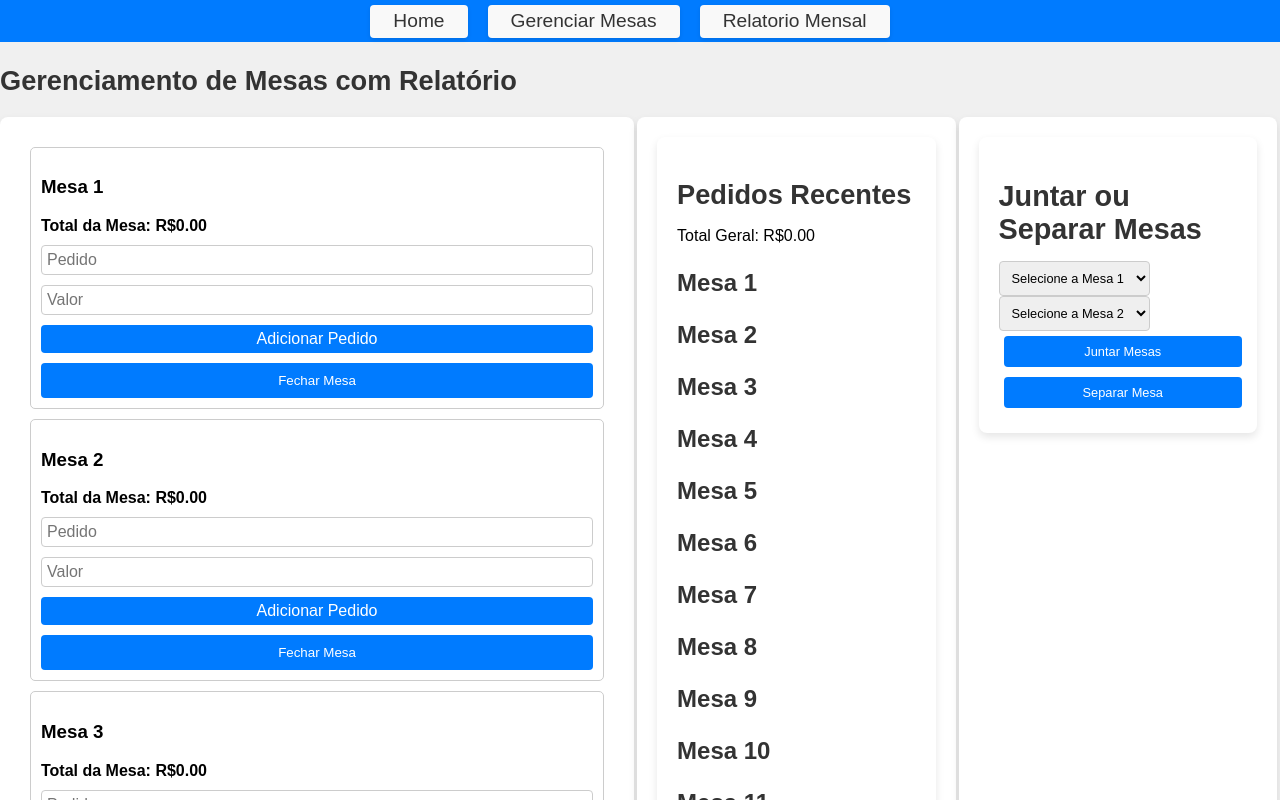
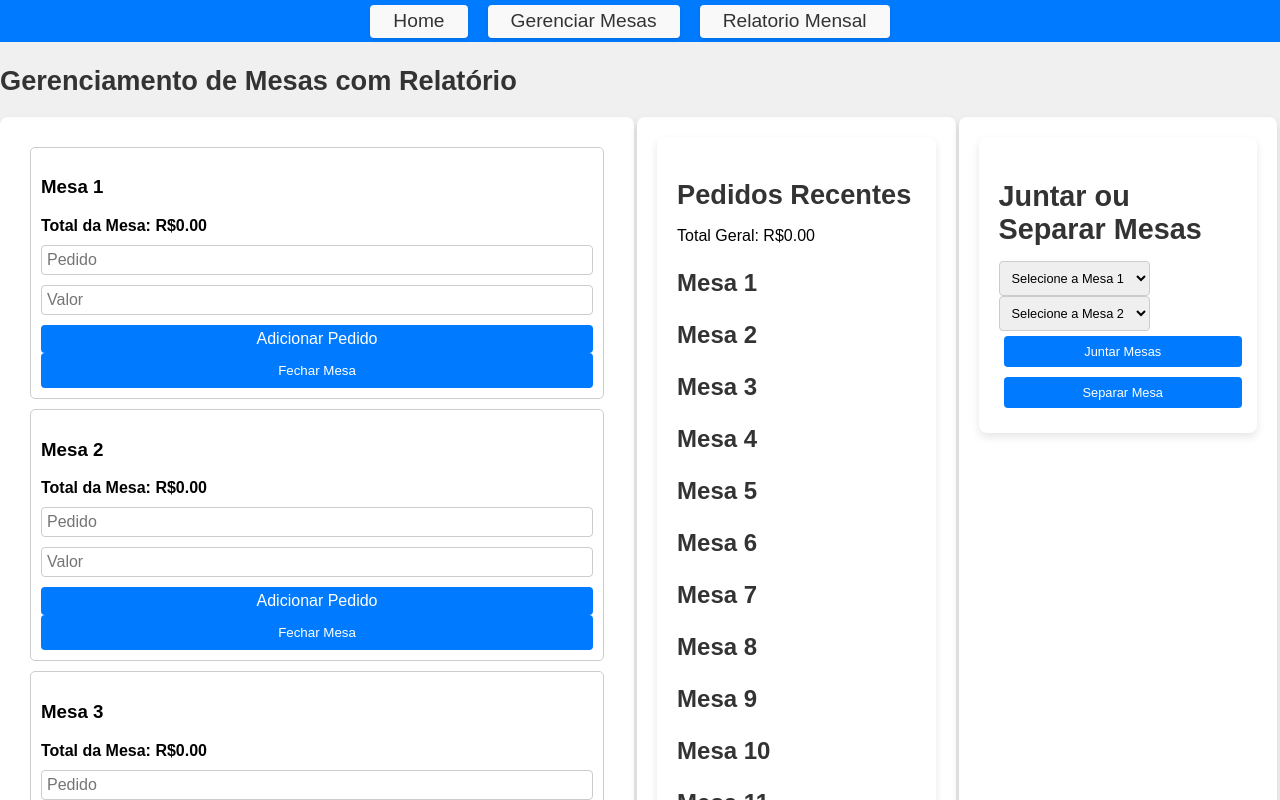
Before and after one commit to MateusProDev/sigpar, a React (Create React App) app in the folder my-app/: page /juntarmesasrelatorio in a window 1280 px wide. Shown: the top 800 px of the page. Built offline with nearby package versions, Linux system fonts and the light colour scheme; sample sign-in values are in the browser's storage.

Commit message:
projeto termindo ate o dashoards

```diff
--- a/my-app/src/components/GerenciamentoMesas.jsx
+++ b/my-app/src/components/GerenciamentoMesas.jsx
@@ -33,7 +33,10 @@ const GerenciamentoMesas = () => {
         mesa.id === mesaId ? { ...mesa, pedidos: [...mesa.pedidos, pedido] } : mesa
       )
     );
-    setHistoricoPedidos(prevHistorico => [...prevHistorico, pedido]);
+    setHistoricoPedidos(prevHistorico => [
+      ...prevHistorico,
+      { ...pedido, data: new Date().toISOString() }
+    ]);
   };
 
   const removerPedido = (mesaId, pedidoIndex) => {
@@ -52,7 +55,10 @@ const GerenciamentoMesas = () => {
       if (mesaIndex === -1) return prevMesas;
 
       const mesa = prevMesas[mesaIndex];
-      setHistoricoPedidos(prevHistorico => [...prevHistorico, ...mesa.pedidos]);
+      setHistoricoPedidos(prevHistorico => [
+        ...prevHistorico,
+        ...mesa.pedidos.map(pedido => ({ ...pedido, data: new Date().toISOString() }))
+      ]);
 
       const mesasAtualizadas = [...prevMesas];
       mesasAtualizadas[mesaIndex] = { ...mesa, pedidos: [] };
--- a/my-app/src/components/Mesa.jsx
+++ b/my-app/src/components/Mesa.jsx
@@ -1,5 +1,5 @@
 import React, { useState, useEffect } from 'react';
-import cardapio from './data/cardapio.json';  // Importe o JSON com os produtos do cardápio
+import cardapio from './data/cardapio.json';
 import '../index.css';
 
 const Mesa = ({ mesa, adicionarPedido, removerPedido, fecharMesa }) => {
@@ -36,6 +36,7 @@ const Mesa = ({ mesa, adicionarPedido, removerPedido, fecharMesa }) => {
 
   const handleFecharMesa = () => {
     if (window.confirm('Você tem certeza que deseja fechar a mesa?')) {
+      fecharMesa(mesa.id);
       setShowNotaFiscal(true);
     }
   };
@@ -102,17 +103,12 @@ const Mesa = ({ mesa, adicionarPedido, removerPedido, fecharMesa }) => {
         />
         <button onClick={handleAddPedido}>Adicionar Pedido</button>
       </div>
-      <div className="mesa-buttons">
-        <button onClick={handleFecharMesa}>Fechar Mesa</button>
-        {showNotaFiscal && (
-          <button onClick={handlePrintNotaFiscal}>Imprimir Nota Fiscal</button>
-        )}
-      </div>
+      <button className="fechar-mesa" onClick={handleFecharMesa}>Fechar Mesa</button>
 
       {showNotaFiscal && (
         <div id={`nota-fiscal-${mesa.id}`} className="nota-fiscal">
-          <h2>Nota Fiscal - Mesa {mesa.id}</h2>
-          <p><strong>Data e Hora:</strong> {getCurrentDateTime()}</p>
+          <h2>Nota Fiscal</h2>
+          <p>Mesa {mesa.id}</p>
           <ul>
             {mesa.pedidos.map((pedido, index) => (
               <li key={index}>
@@ -123,6 +119,8 @@ const Mesa = ({ mesa, adicionarPedido, removerPedido, fecharMesa }) => {
           <div className="total-mesa">
             <strong>Total da Mesa:</strong> R${calcularTotalMesa()}
           </div>
+          <p>Data: {getCurrentDateTime()}</p>
+          <button onClick={handlePrintNotaFiscal}>Imprimir Nota Fiscal</button>
         </div>
       )}
     </div>
--- a/my-app/src/components/RelatorioMensal.jsx
+++ b/my-app/src/components/RelatorioMensal.jsx
@@ -1,12 +1,27 @@
 import React, { useState, useEffect } from 'react';
 import { Bar } from 'react-chartjs-2';
+import {
+  Chart as ChartJS,
+  CategoryScale,
+  LinearScale,
+  BarElement,
+  Title,
+  Tooltip,
+  Legend,
+} from 'chart.js';
 import { Container, Grid, Paper, Typography, Button } from '@mui/material';
 import { styled } from '@mui/system';
 import 'chartjs-adapter-date-fns';
-import { Chart as ChartJS, CategoryScale, LinearScale, BarElement, Title, Tooltip, Legend } from 'chart.js';
 
-// Registrar escalas e elementos do Chart.js
-ChartJS.register(CategoryScale, LinearScale, BarElement, Title, Tooltip, Legend);
+// Registrando a escala de categoria e outros componentes necessários
+ChartJS.register(
+  CategoryScale,
+  LinearScale,
+  BarElement,
+  Title,
+  Tooltip,
+  Legend
+);
 
 const ContainerStyled = styled(Container)(({ theme }) => ({
   padding: theme.spacing(4),
```
